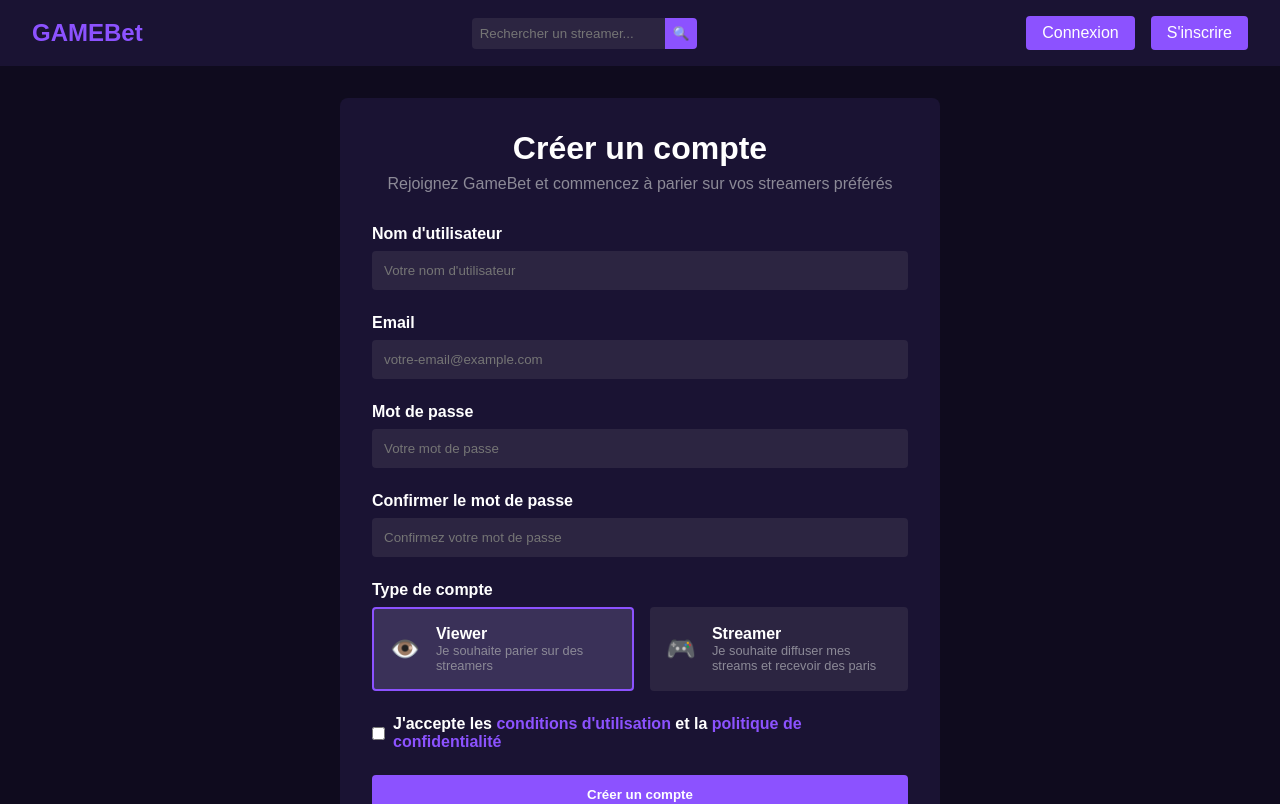
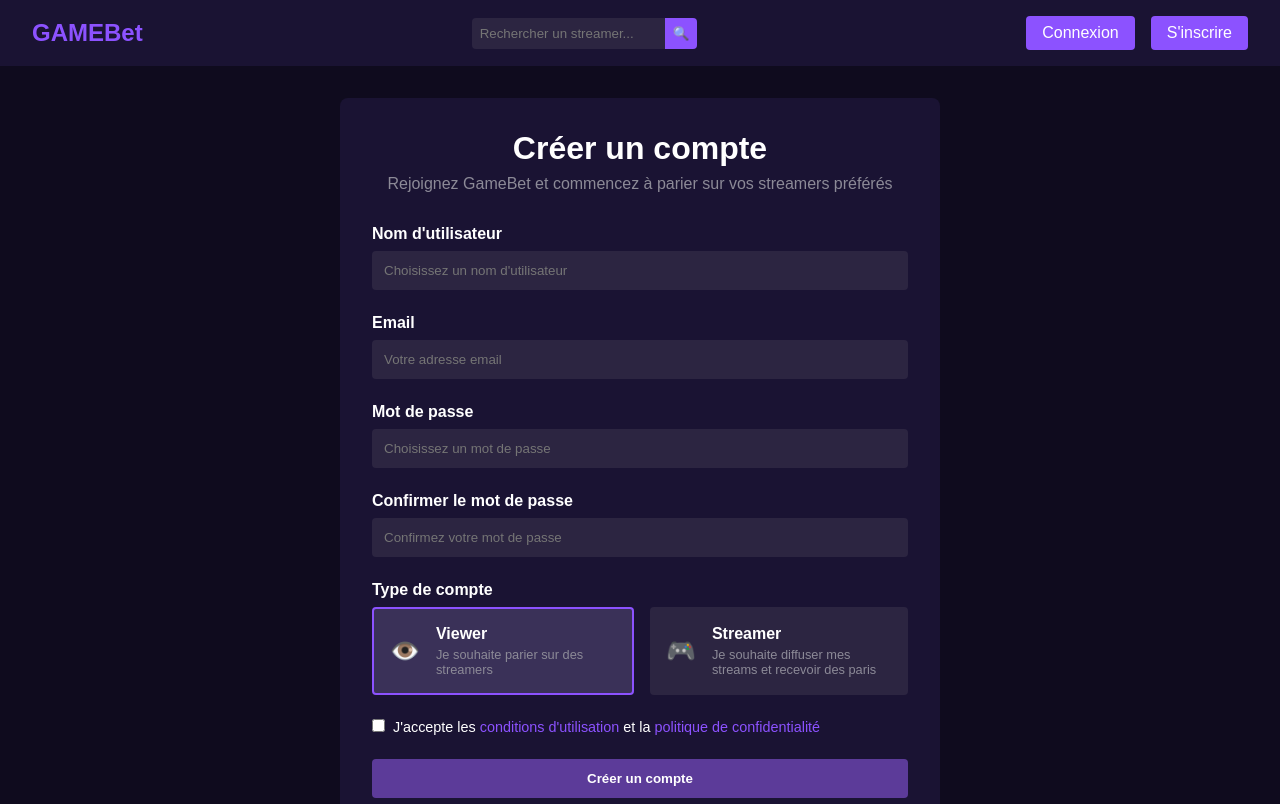
Before and after one commit to owiin066/betegame, a Vue app in the folder frontend/gamebet-fix/frontend/dist-clean/: page /register in a window 1280 px wide. Shown: the top 804 px of the page. Built offline with nearby package versions, Linux system fonts and the light colour scheme; no server answers; the HTML template or start-up script is replaced by a standard one.

Commit message:
Update Register.vue

```diff
--- a/frontend/gamebet-fix/frontend/dist-clean/src/views/Register.vue
+++ b/frontend/gamebet-fix/frontend/dist-clean/src/views/Register.vue
@@ -14,7 +14,7 @@
           id="username"
           v-model="form.username"
           type="text"
-          placeholder="Votre nom d'utilisateur"
+          placeholder="Choisissez un nom d'utilisateur"
           required
         />
       </div>
@@ -25,7 +25,7 @@
           id="email"
           v-model="form.email"
           type="email"
-          placeholder="votre-email@example.com"
+          placeholder="Votre adresse email"
           required
         />
       </div>
@@ -36,7 +36,7 @@
           id="password"
           v-model="form.password"
           type="password"
-          placeholder="Votre mot de passe"
+          placeholder="Choisissez un mot de passe"
           required
         />
       </div>
@@ -52,7 +52,7 @@
         />
       </div>
 
-      <div class="form-group">
+      <div class="form-group account-type">
         <label>Type de compte</label>
         <div class="account-type-options">
           <div
@@ -81,23 +81,15 @@
         </div>
       </div>
 
-      <div class="form-group terms-checkbox">
-        <input
-          id="termsAccepted"
-          v-model="form.termsAccepted"
-          type="checkbox"
-          required
-        />
+      <div class="form-group terms">
+        <input id="termsAccepted" v-model="form.termsAccepted" type="checkbox" required />
         <label for="termsAccepted">
-          J'accepte les
-          <router-link to="/terms">conditions d'utilisation</router-link>
-          et la
-          <router-link to="/privacy">politique de confidentialité</router-link>
+          J'accepte les <a href="#" @click.prevent="showTerms">conditions d'utilisation</a> et la <a href="#" @click.prevent="showPrivacy">politique de confidentialité</a>
         </label>
       </div>
 
-      <button type="submit" class="submit-button" :disabled="isSubmitting">
-        {{ isSubmitting ? 'Création en cours...' : 'Créer un compte' }}
+      <button type="submit" class="submit-button" :disabled="isSubmitting || !isFormValid">
+        {{ isSubmitting ? 'Inscription en cours...' : 'Créer un compte' }}
       </button>
     </form>
 
@@ -127,17 +119,26 @@
       isSubmitting: false
     };
   },
+  computed: {
+    isFormValid() {
+      return (
+        this.form.username &&
+        this.form.email &&
+        this.form.password &&
+        this.form.password === this.form.confirmPassword &&
+        this.form.termsAccepted
+      );
+    }
+  },
   methods: {
     ...mapActions(['register']),
     async handleRegister() {
-      // Validation
-      if (this.form.password !== this.form.confirmPassword) {
-        this.error = 'Les mots de passe ne correspondent pas';
-        return;
-      }
-
-      if (!this.form.termsAccepted) {
-        this.error = 'Vous devez accepter les conditions d\'utilisation';
+      if (!this.isFormValid) {
+        if (this.form.password !== this.form.confirmPassword) {
+          this.error = 'Les mots de passe ne correspondent pas';
+        } else {
+          this.error = 'Veuillez remplir tous les champs obligatoires';
+        }
         return;
       }
 
@@ -147,15 +148,14 @@
       try {
         const { username, email, password, accountType } = this.form;
 
-        // Modifier pour utiliser userType au lieu de accountType pour correspondre à l'API
+        // Envoyer les données d'inscription avec le type de compte correct
         const result = await this.register({
           username,
           email,
           password,
-          userType: accountType // Renommer accountType en userType pour l'API
+          userType: accountType // Utiliser userType au lieu de accountType pour l'API
         });
 
-        // Vérifier le résultat sans essayer d'accéder à des propriétés qui pourraient ne pas exister
         if (result && result.success) {
           // Redirection vers la page de connexion après inscription réussie
           this.$router.push('/login');
@@ -172,6 +172,12 @@
       } finally {
         this.isSubmitting = false;
       }
+    },
+    showTerms() {
+      alert('Les conditions d\'utilisation seront affichées ici.');
+    },
+    showPrivacy() {
+      alert('La politique de confidentialité sera affichée ici.');
     }
   }
 };
@@ -253,6 +259,7 @@
 
 .account-type-details h3 {
   margin: 0;
+  margin-bottom: 0.25rem;
   font-size: 1rem;
 }
 
@@ -262,13 +269,18 @@
   color: #8c8a97;
 }
 
-.terms-checkbox {
+.terms {
   flex-direction: row;
-  align-items: center;
+  align-items: flex-start;
   gap: 0.5rem;
 }
 
-.terms-checkbox a {
+.terms label {
+  font-weight: normal;
+  font-size: 0.9rem;
+}
+
+.terms a {
   color: #8c52ff;
   text-decoration: none;
 }
```
